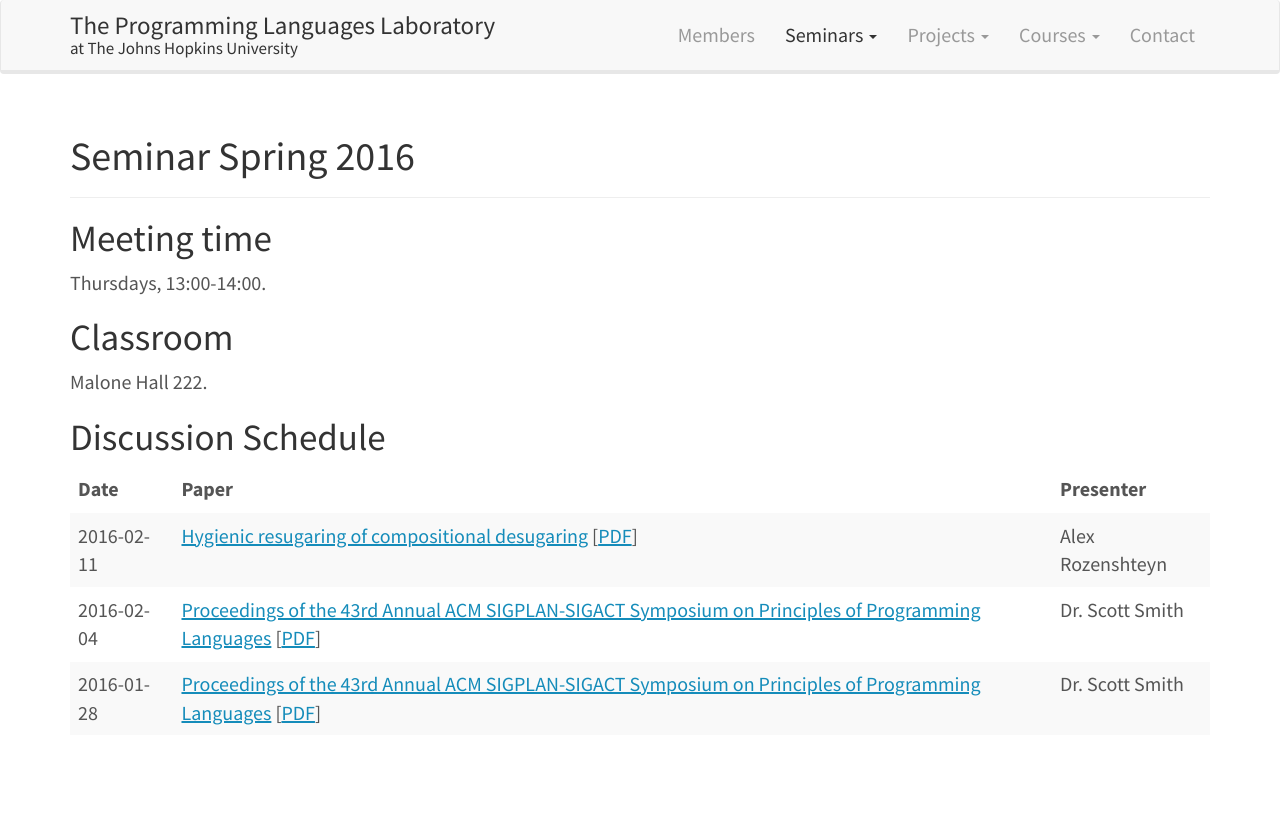
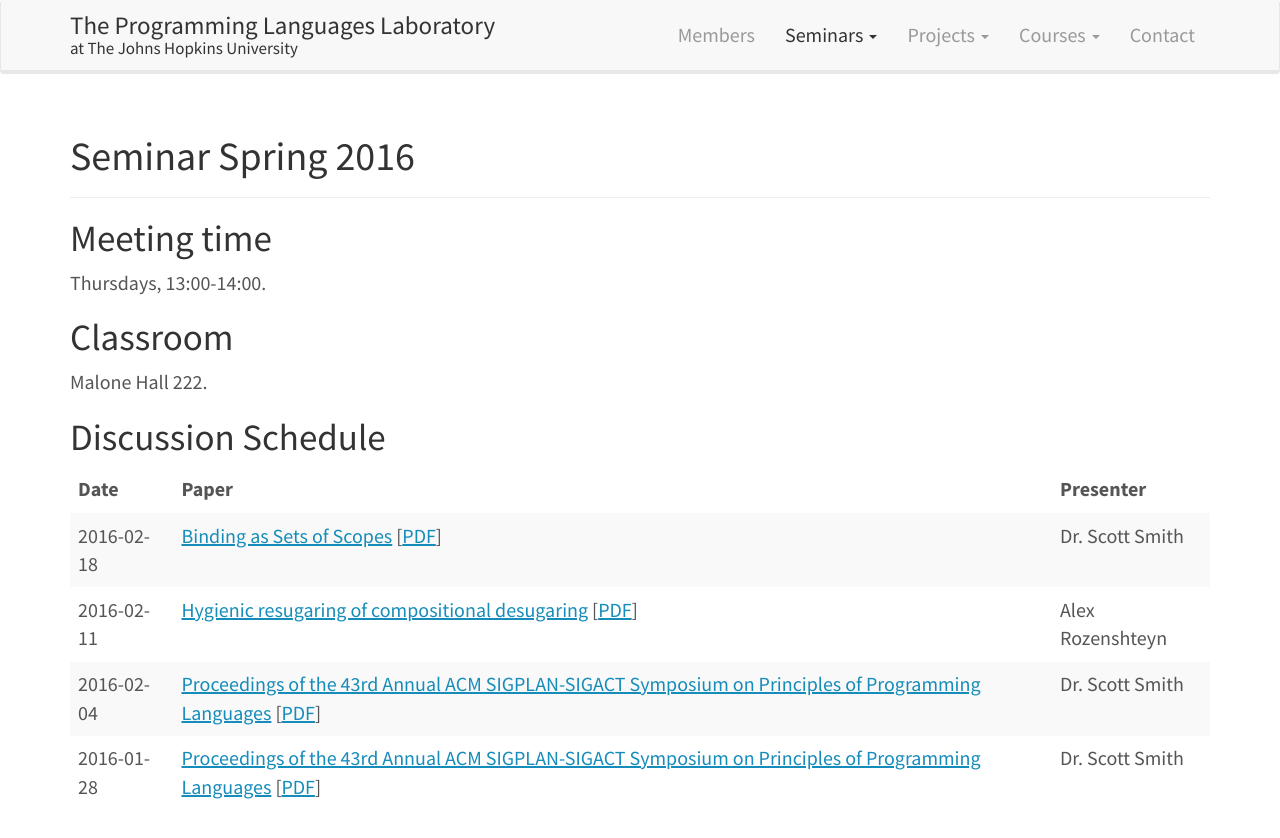
Before and after one commit to JHU-PL-Lab/www-pl-lab, a Jekyll site: the page built from seminars/spring-2016.md, in a window 1280 px wide. Shown: the top 838 px of the page. Built offline with Jekyll 4.4.1, drawn with Linux system fonts in a browser that asks for light colours.

Commit message:
Add 2016-02-18 seminar

```diff
--- a/seminars/spring-2016.md
+++ b/seminars/spring-2016.md
@@ -18,6 +18,7 @@ Discussion Schedule
 
 |       Date | Paper                                                                                                                                                                                                                                                   | Presenter        |
 |------------+---------------------------------------------------------------------------------------------------------------------------------------------------------------------------------------------------------------------------------------------------------+------------------|
+| 2016-02-18 | [Binding as Sets of Scopes](https://www.cs.utah.edu/plt/scope-sets/) [[PDF](http://www.cs.utah.edu/plt/publications/popl16-f.pdf)]                                                                                                                      | Dr. Scott Smith  |
 | 2016-02-11 | [Hygienic resugaring of compositional desugaring](http://dl.acm.org/citation.cfm?doid=2784731.2784755) [[PDF](http://dl.acm.org/ft_gateway.cfm?id=2784755&ftid=1616019&dwn=1&CFID=751920989&CFTOKEN=86892652)]                                          | Alex Rozenshteyn |
 | 2016-02-04 | [Proceedings of the 43rd Annual ACM SIGPLAN-SIGACT Symposium on Principles of Programming Languages](http://dl.acm.org/citation.cfm?id=2837614) [[PDF](http://dl.acm.org/ft_gateway.cfm?id=2837614&ftid=1660759&dwn=1&CFID=579668598&CFTOKEN=45757875)] | Dr. Scott Smith  |
 | 2016-01-28 | [Proceedings of the 43rd Annual ACM SIGPLAN-SIGACT Symposium on Principles of Programming Languages](http://dl.acm.org/citation.cfm?id=2837614) [[PDF](http://dl.acm.org/ft_gateway.cfm?id=2837614&ftid=1660759&dwn=1&CFID=579668598&CFTOKEN=45757875)] | Dr. Scott Smith  |
```
